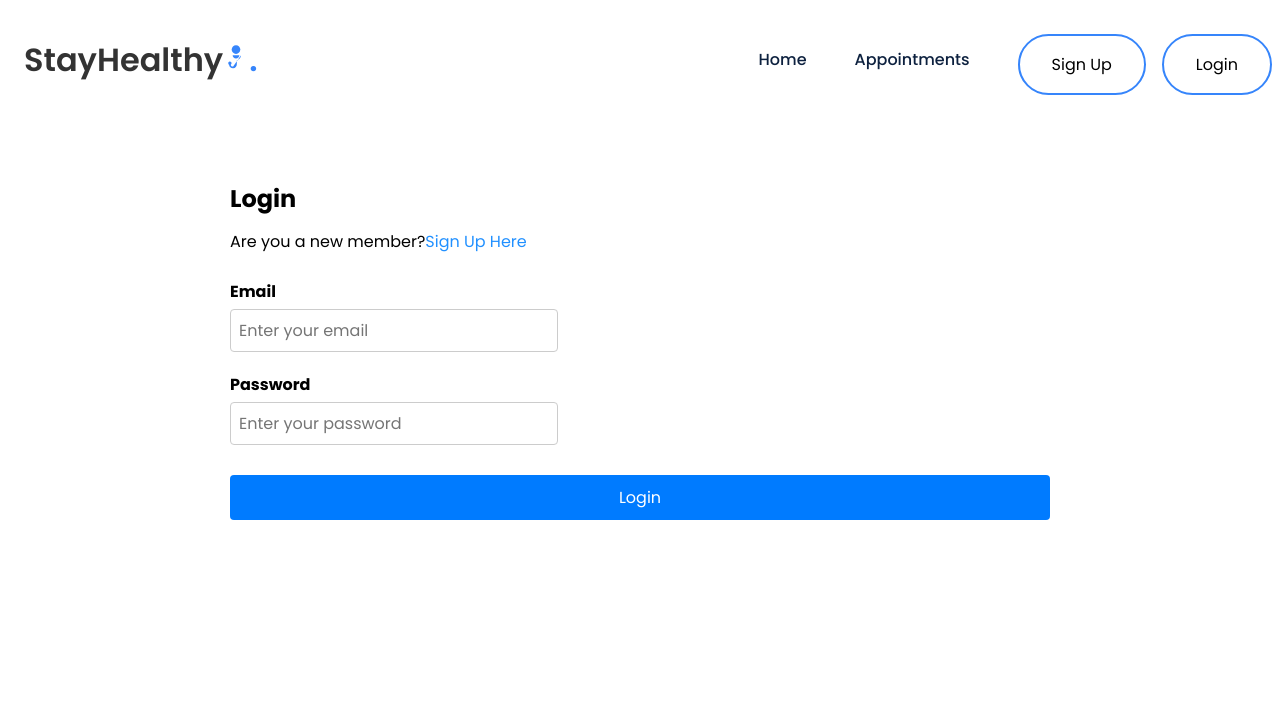
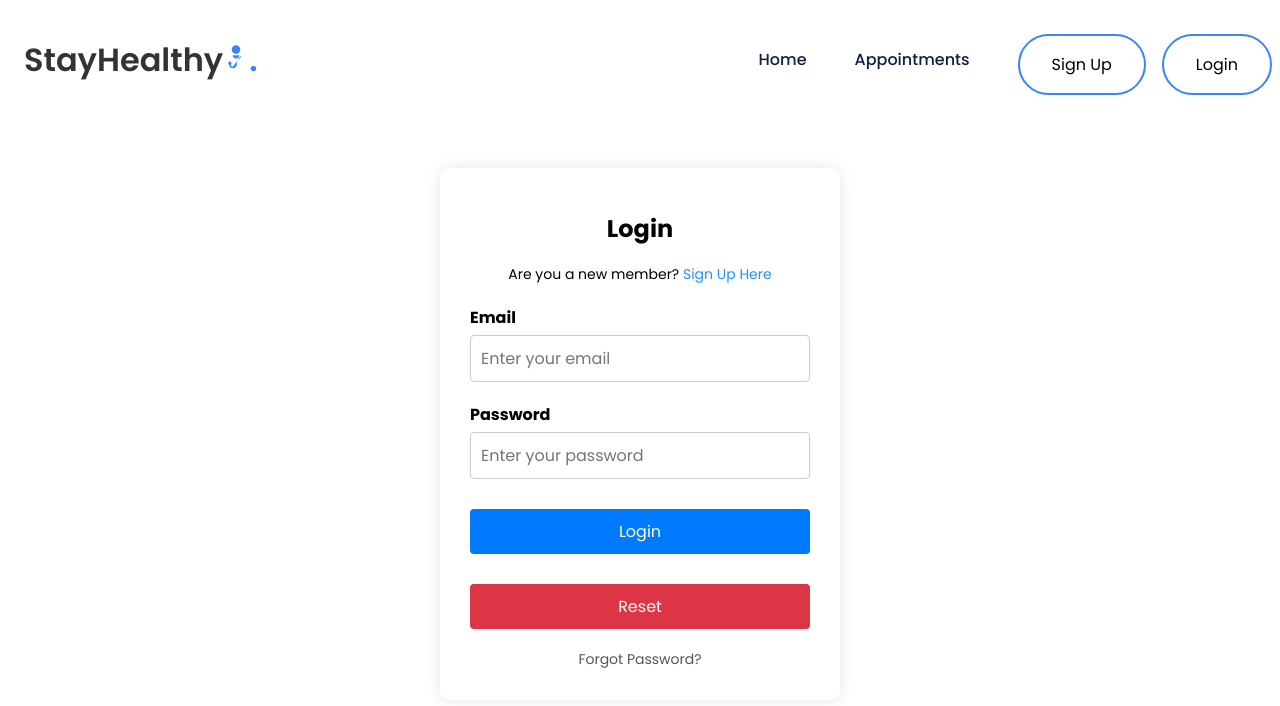
Before and after one commit to Umadevi76/test_med_app, a React (Create React App) app: page /Login/Login.html in a window 1280 px wide. Shown: the top 706 px of the page. Built offline with nearby package versions, Linux system fonts and the light colour scheme.

Commit message:
push changes 4

```diff
--- a/src/Components/Login/Login.css
+++ b/src/Components/Login/Login.css
@@ -1,55 +1,81 @@
-/* Styles for the main container */
 .container {
-    max-width: 900px; /* Maximum width of the container */
-    margin: 0 auto; /* Center the container horizontally */
-    padding: 40px; /* Padding inside the container */
-    margin-top: 10%; /* Top margin of 10% */
+    max-width: 900px;
+    margin: 0 auto;
+    padding: 40px;
+    margin-top: 10%;
   }
 
-/* Styles for form groups */
-.form-group {
-    margin-bottom: 20px; /* Bottom margin for spacing between form groups */
+  .login-grid {
+    background-color: #fff;
+    padding: 30px;
+    border-radius: 10px;
+    box-shadow: 0 0 15px rgba(0, 0, 0, 0.1);
+    width: 400px;
+    margin: 0 auto;
   }
 
-/* Styles for form group labels */
-.form-group label {
-    display: block; /* Make labels display as block elements */
-    margin-bottom: 5px; /* Bottom margin for spacing below labels */
-    font-weight: bold; /* Bold text for labels */
+  .login-grid h2 {
+    text-align: center;
+    margin-bottom: 20px;
   }
 
-/* Styles for form controls */
-.form-control {
-    width: 40%; /* Width of form controls */
-    padding: 8px; /* Padding inside form controls */
-    font-size: 16px; /* Font size of form controls */
-    border: 1px solid #ccc; /* Border around form controls */
-    border-radius: 4px; /* Border radius for rounded corners */
+  .signup-link {
+    text-align: center;
+    font-size: 14px;
+    margin-bottom: 20px;
   }
 
-/* Styles for button groups */
-.btn-group {
-    margin-top: .0001px; /* Top margin for spacing above button groups */
-    margin-bottom: 20px; /* Bottom margin for spacing below button groups */
+  .form-group {
+    margin-bottom: 20px;
   }
 
-/* Styles for buttons */
-.btn {
-    padding: 10px 20px; /* Padding inside buttons */
-    font-size: 16px; /* Font size of buttons */
-    border: none; /* No border for buttons */
-    border-radius: 4px; /* Border radius for rounded corners on buttons */
-    cursor: pointer; /* Cursor style on hover for buttons */
+  .form-group label {
+    display: block;
+    margin-bottom: 5px;
+    font-weight: bold;
   }
 
-/* Styles for primary buttons */
-.btn-primary {
-    background-color: #007bff; /* Background color for primary buttons */
-    color: #fff; /* Text color for primary buttons */
+  .form-control {
+    width: 100%;
+    padding: 10px;
+    font-size: 16px;
+    border: 1px solid #ccc;
+    border-radius: 4px;
   }
 
-/* Styles for danger (red) buttons */
+  .btn-group {
+    display: flex;
+    justify-content: center;
+    margin-top: 10px;
+    margin-bottom: 20px;
+  }
+
+  .btn {
+    padding: 10px 20px;
+    font-size: 16px;
+    border: none;
+    border-radius: 4px;
+    cursor: pointer;
+  }
+
+  .btn-primary {
+    background-color: #007bff;
+    color: #fff;
+  }
+
   .btn-danger {
-    background-color: #dc3545; /* Background color for danger buttons */
-    color: #fff; /* Text color for danger buttons */
+    background-color: #dc3545;
+    color: #fff;
   }
+
+  .forgot-password {
+    text-align: center;
+    font-size: 14px;
+    color: #555;
+  }
+
+  .reset-group{
+    margin-top: 0;
+    display: flex;
+    justify-content: center;
+  }
--- a/src/Components/Login/Login.js
+++ b/src/Components/Login/Login.js
@@ -1,56 +1,41 @@
-// Following code has been commented with appropriate comments for your reference.
 import React, { useState, useEffect } from 'react';
-import './Login.css'
+import './Login.css';
 import { Link, useNavigate } from 'react-router-dom';
 import { API_URL } from '../../config';
 
 const Login = () => {
-
-  // State variables for email and password
-  const [password, setPassword] = useState("");
   const [email, setEmail] = useState('');
-
-  // Get navigation function from react-router-dom
+  const [password, setPassword] = useState('');
   const navigate = useNavigate();
 
-  // Check if user is already authenticated, then redirect to home page
+  // Redirect if already logged in
   useEffect(() => {
     if (sessionStorage.getItem("auth-token")) {
       navigate("/");
     }
-  }, []);
+  }, [navigate]);
 
-  // Function to handle login form submission
   const login = async (e) => {
     e.preventDefault();
-    // Send a POST request to the login API endpoint
+
     const res = await fetch(`${API_URL}/api/auth/login`, {
       method: "POST",
       headers: {
         "Content-Type": "application/json",
       },
-      body: JSON.stringify({
-        email: email,
-        password: password,
-      }),
+      body: JSON.stringify({ email, password }),
     });
 
-    // Parse the response JSON
     const json = await res.json();
+
     if (json.authtoken) {
-      // If authentication token is received, store it in session storage
       sessionStorage.setItem('auth-token', json.authtoken);
       sessionStorage.setItem('email', email);
-
-      // Redirect to home page and reload the window
       navigate('/');
       window.location.reload();
     } else {
-      // Handle errors if authentication fails
       if (json.errors) {
-        for (const error of json.errors) {
-          alert(error.msg);
-        }
+        json.errors.forEach(error => alert(error.msg));
       } else {
         alert(json.error);
       }
@@ -58,62 +43,56 @@ const Login = () => {
   };
 
   return (
-    <div>
     <div className="container">
       <div className="login-grid">
-          <div className="login-text">
         <h2>Login</h2>
-          </div>
-          <div className="login-text">
-            Are you a new member?
-            <span>
+
+        <p className="signup-link">
+          Are you a new member?{" "}
           <Link to="/signup" style={{ color: '#2190FF' }}>
             Sign Up Here
           </Link>
-            </span>
-          </div>
-          <br />
-          <div className="login-form">
+        </p>
+
         <form onSubmit={login}>
           <div className="form-group">
             <label htmlFor="email">Email</label>
-                {/* Input field for email */}
             <input
               value={email}
               onChange={(e) => setEmail(e.target.value)}
               type="email"
-                  name="email"
               id="email"
               className="form-control"
               placeholder="Enter your email"
-                  aria-describedby="helpId"
+              required
             />
           </div>
 
-              {/* Input field for password */}
           <div className="form-group">
             <label htmlFor="password">Password</label>
             <input
               value={password}
               onChange={(e) => setPassword(e.target.value)}
               type="password"
-                  name="password"
               id="password"
               className="form-control"
               placeholder="Enter your password"
-                  aria-describedby="helpId"
+              required
             />
           </div>
-
           <div className="btn-group">
-                {/* Login button */}
-                <button type="submit" className="btn btn-primary mb-2 mr-1 waves-effect waves-light">
+            <button type="submit" className="btn btn-primary mb-2 mr-1 waves-effect waves-light" >
               Login
             </button>
             </div>
+            <div className="btn-group reset-group">
+            <button type="reset" className="btn btn-danger" >
+              Reset
+            </button>
+          </div>
+
+          <p className="forgot-password">Forgot Password?</p>
         </form>
-          </div>
-        </div>
       </div>
     </div>
   );
--- a/src/Components/Sign_Up/Sign_Up.js
+++ b/src/Components/Sign_Up/Sign_Up.js
@@ -60,7 +60,7 @@ const Sign_Up = () => {
 
     // JSX to render the Sign Up form
     return (
-        <div className="container" style={{ marginTop: '5%' }}>
+        <div className="container" >
             <div className="signup-grid">
                 <div className="signup-form">
                     <form method="POST" onSubmit={register}>
--- a/src/config.js
+++ b/src/config.js
@@ -1,4 +1,4 @@
-export const API_URL = window.location.hostname === "localhost" ? "<add your theia server side url>" : "add your theia server side url";
+export const API_URL = window.location.hostname === "localhost" ? "http://localhost:8181" : "https://umadeviravin-8181.theiadockernext-1-labs-prod-theiak8s-4-tor01.proxy.cognitiveclass.ai/";
 console.log(
     "API_URL :",
     API_URL
```
Lines whose indentation alone changed are shown as unchanged.
